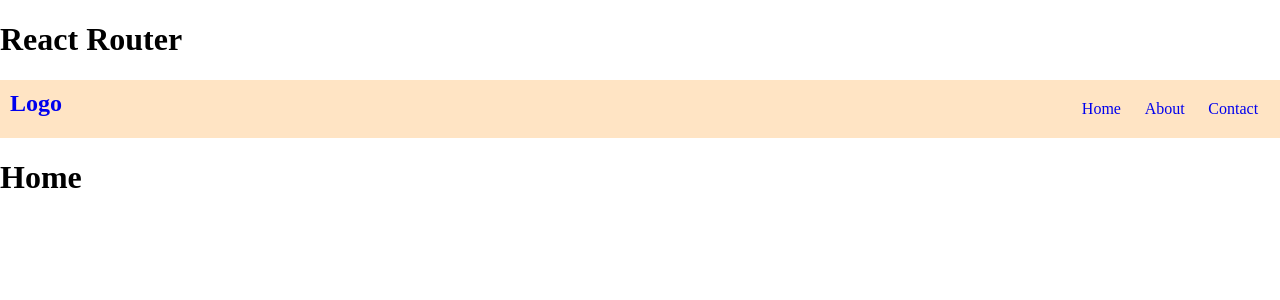
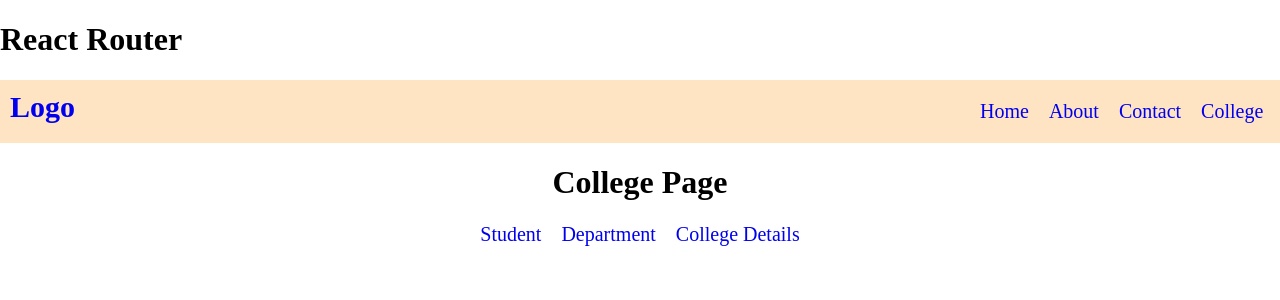
Before and after one commit to Omkar-Kambire/React-Router, a React (Vite) app in the folder react-router/: page /college in a window 1280 px wide. Before the commit this address led to /. Shown: the top 300 px of the page. Built offline with nearby package versions, Linux system fonts and the light colour scheme.

Commit message:
Nested Routing

```diff
--- a/react-router/src/App.jsx
+++ b/react-router/src/App.jsx
@@ -4,6 +4,10 @@
 import NavBar from "./NavBar";
 import Contact from "./Contact";
 import Page404 from "./Page404";
+import College from "./College";
+import Student from "./Student";
+import Department from "./Department";
+import Details from "./Details";
 
 
 function App() {
@@ -16,6 +20,11 @@
         <Route path="/" element={<Home />} />
         <Route path="/about" element={<About />} />
         <Route path="/contact" element={<Contact />} />
+        <Route path="/college" element={<College />} >
+          <Route path="student" element={<Student />} />
+          <Route path="department" element={<Department />} />
+          <Route path="details" element={<Details />} />
+        </Route>
         {/* <Route path="*" element={<Page404 />} /> // to show 404 page */}
         <Route path="*" element={<Navigate to="/" />} /> // to redirect to home page
       </Routes>
--- /dev/null
+++ b/react-router/src/College.jsx
@@ -0,0 +1,16 @@
+import { NavLink, Outlet } from "react-router";
+
+const College = () => {
+    return (
+        <div className="college" style={{textAlign: "center"}}>
+            <h1>College Page</h1>
+
+            <NavLink className="link" to="student">Student</NavLink>
+            <NavLink className="link" to="department">Department</NavLink>
+            <NavLink className="link" to="details">College Details</NavLink>
+            <Outlet />
+        </div>
+    )
+}
+
+export default College;
--- /dev/null
+++ b/react-router/src/Department.jsx
@@ -0,0 +1,11 @@
+import React from 'react'
+
+const Department = () => {
+  return (
+    <div>
+        <h1>Department</h1>
+    </div>
+  )
+}
+
+export default Department
--- /dev/null
+++ b/react-router/src/Details.jsx
@@ -0,0 +1,11 @@
+import React from 'react'
+
+const Details = () => {
+  return (
+    <div>
+        <h1>Details</h1>
+    </div>
+  )
+}
+
+export default Details
--- a/react-router/src/NavBar.jsx
+++ b/react-router/src/NavBar.jsx
@@ -20,6 +20,9 @@
           <li>
             <Link className="link" to="/contact">Contact</Link>
           </li>
+          <li>
+            <Link className="link" to="/college">College</Link>
+          </li>
         </ul>
       </div>
     </div>
--- /dev/null
+++ b/react-router/src/Student.jsx
@@ -0,0 +1,11 @@
+import React from 'react'
+
+const Student = () => {
+  return (
+    <div>
+        <h1>Student</h1>
+    </div>
+  )
+}
+
+export default Student
--- a/react-router/src/header.css
+++ b/react-router/src/header.css
@@ -15,7 +15,7 @@
     margin: auto;
     justify-content: space-around;
     display: flex;
-    width: 200px;
+    width: 300px;
 }
 
 .header ul li {
@@ -28,4 +28,12 @@
 
 .header .link {
     text-decoration: none;
+    font-size: 20px;
 }
+
+.college .link {
+    text-decoration: none;
+    font-size: 20px;
+    margin: 10px;
+
+}
```
